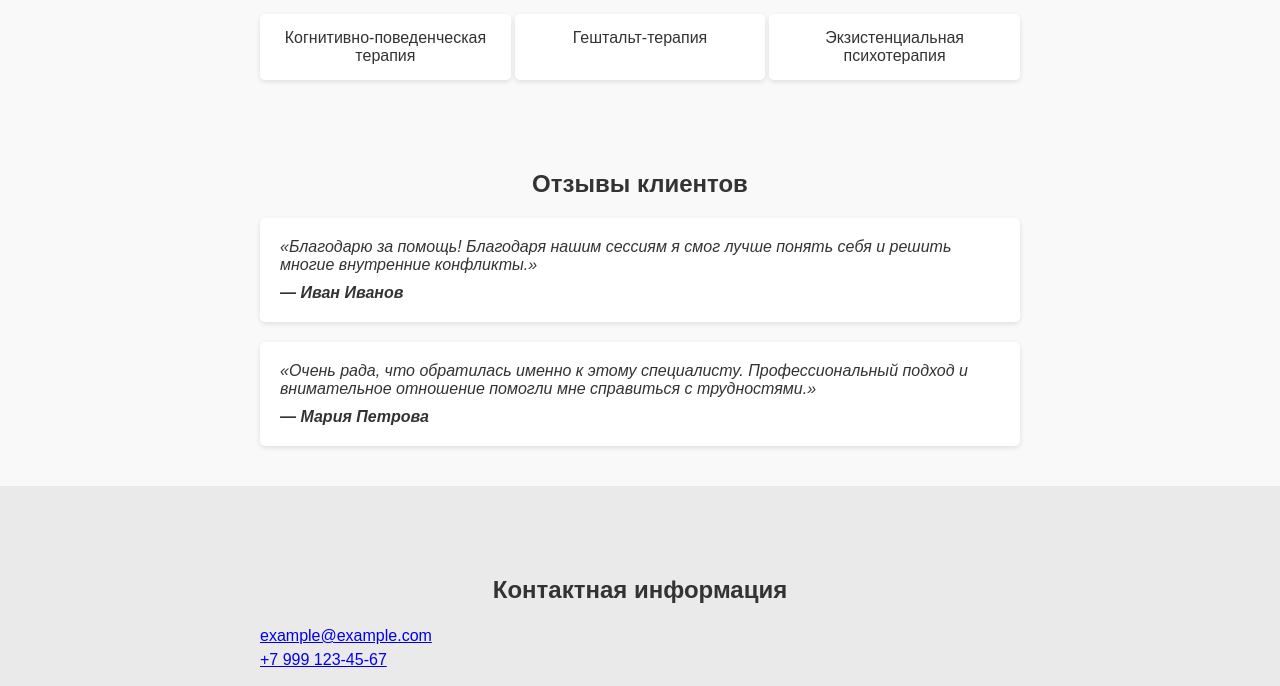
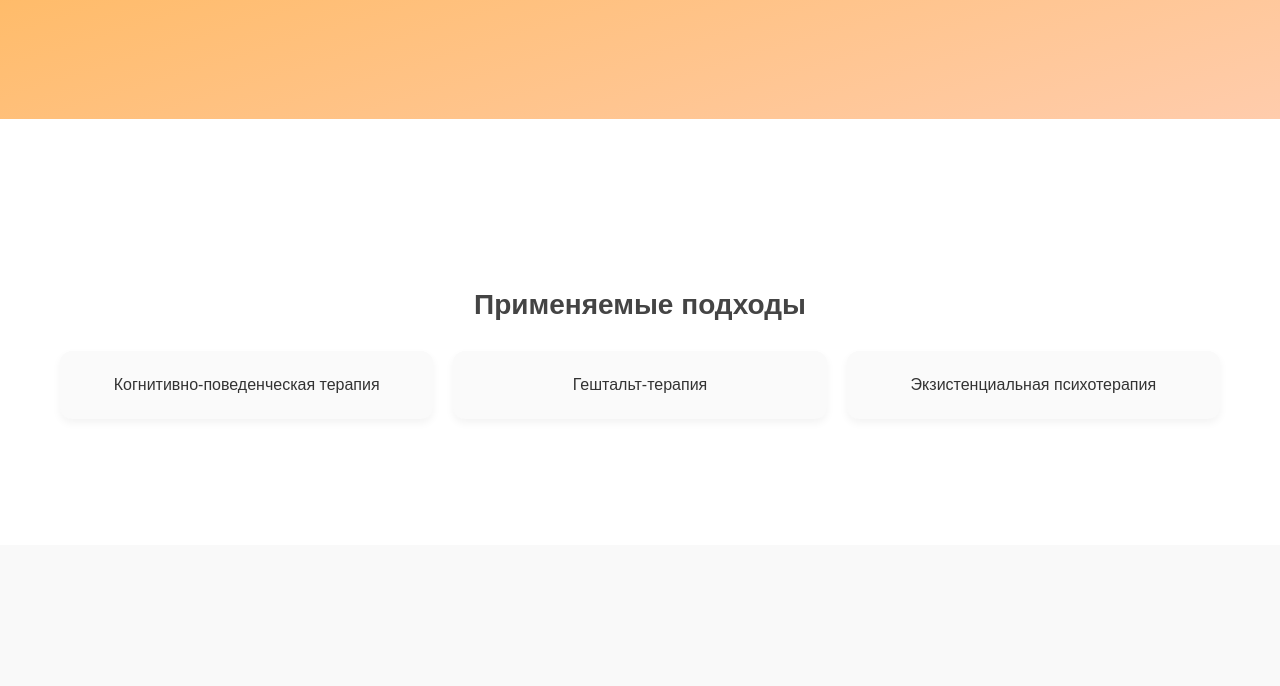
Before and after one commit to sam5213/psyapp5, a plain HTML site: page index.html in a window 1280 px wide. Shown: the part 270-956 px from the top of the page. Drawn offline with Linux system fonts and the light colour scheme.

Commit message:
Update style.css

```diff
--- a/style.css
+++ b/style.css
@@ -6,15 +6,16 @@
 }
 
 body {
-    font-family: Arial, sans-serif;
+    font-family: 'Montserrat', sans-serif; /* Современный шрифт */
     background-color: #f9f9f9;
     color: #333;
+    transition: all 0.3s ease; /* Плавные изменения фона */
 }
 
 .container {
-    max-width: 800px;
+    max-width: 1200px;
     margin: 0 auto;
-    padding: 20px;
+    padding: 50px 20px;
 }
 
 h1, h2 {
@@ -22,18 +23,21 @@ h1, h2 {
 }
 
 h1 {
-    font-size: 36px;
+    font-size: 48px;
     margin-bottom: 10px;
+    color: #222;
 }
 
 h2 {
-    font-size: 24px;
-    margin-top: 40px;
-    margin-bottom: 20px;
+    font-size: 28px;
+    margin-top: 60px;
+    margin-bottom: 30px;
+    color: #444;
 }
 
 p {
-    line-height: 1.5;
+    line-height: 1.6;
+    font-size: 18px;
 }
 
 ul {
@@ -42,52 +46,109 @@ ul {
 }
 
 li {
-    margin-bottom: 10px;
+    margin-bottom: 16px;
 }
 
 /* Шапка */
 .header {
-    background-color: #eaeaea;
-    padding: 30px 0;
+    background-image: linear-gradient(to right bottom, #ffb347, #ffccac); /* Градиентный фон */
+    padding: 80px 0;
+    text-align: center;
+    color: white;
+}
+
+.header h1 {
+    font-size: 64px;
+    margin-bottom: 20px;
+    color: white;
+}
+
+.header p {
+    font-size: 22px;
+    color: rgba(255, 255, 255, 0.8);
 }
 
 /* Применяемые подходы */
+.approaches {
+    background-color: white;
+    padding: 60px 0;
+}
+
 .approaches ul {
-    display: flex;
-    justify-content: space-between;
+    display: grid;
+    gap: 20px;
+    grid-template-columns: repeat(auto-fit, minmax(300px, 1fr));
 }
 
 .approaches li {
-    width: 33%;
-    padding: 15px;
+    padding: 25px;
     text-align: center;
-    background-color: #fff;
-    border-radius: 5px;
-    box-shadow: 0 2px 5px rgba(0, 0, 0, 0.1);
+    background-color: #fafafa;
+    border-radius: 12px;
+    box-shadow: 0 4px 8px rgba(0, 0, 0, 0.05);
+    transition: transform 0.3s ease; /* Анимация при наведении */
+}
+
+.approaches li:hover {
+    transform: scale(1.02);
+    box-shadow: 0 8px 16px rgba(0, 0, 0, 0.1);
 }
 
 /* Отзывы клиентов */
+.testimonials {
+    background-color: #f9f9f9;
+    padding: 100px 0;
+}
+
 .testimonials .testimonial {
-    background-color: #fff;
-    padding: 20px;
-    margin-bottom: 20px;
-    border-radius: 5px;
-    box-shadow: 0 2px 5px rgba(0, 0, 0, 0.1);
+    background-color: white;
+    padding: 35px;
+    margin-bottom: 40px;
+    border-radius: 12px;
+    box-shadow: 0 4px 8px rgba(0, 0, 0, 0.05);
+    position: relative;
+    overflow: hidden;
 }
 
 .testimonials blockquote {
     font-style: italic;
-    margin-bottom: 10px;
+    margin-bottom: 20px;
+    font-size: 20px;
+    color: #666;
 }
 
 .testimonials cite {
     font-weight: bold;
+    font-size: 18px;
+    color: #888;
+}
+
+.testimonials::before {
+    content: '"';
+    font-size: 96px;
+    color: #ddd;
+    position: absolute;
+    top: 20px;
+    left: 20px;
+    z-index: -1;
 }
 
 /* Подвал */
 .footer {
-    background-color: #eaeaea;
-    padding: 30px 0;
+    background-color: #222;
+    padding: 70px 0;
+    text-align: center;
+    color: white;
+}
+
+.footer h2 {
+    color: white;
+    margin-bottom: 30px;
+}
+
+.footer p {
+    font-size: 18px;
+    margin-bottom: 40px;
 }
 
 .social-icons {
@@ -97,9 +158,38 @@ li {
 }
 
 .social-icons li {
-    margin-right: 10px;
+    margin-right: 20px;
 }
 
 .social-icons img {
-    height: 32px;
+    height: 40px;
+    filter: invert(1); /* Инвертируем цвет иконок */
+    transition: transform 0.3s ease; /* Анимация при наведении */
 }
+
+.social-icons img:hover {
+    transform: scale(1.1);
+}
+
+/* Медиа-запросы для адаптивности */
+@media (max-width: 768px) {
+    .container {
+        padding: 30px 10px;
+    }
+
+    .header {
+        padding: 60px 0;
+    }
+
+    .approaches ul {
+        grid-template-columns: repeat(auto-fill, minmax(250px, 1fr));
+    }
+
+    .testimonials {
+        padding: 60px 0;
+    }
+
+    .footer {
+        padding: 50px 0;
+    }
+}
```
